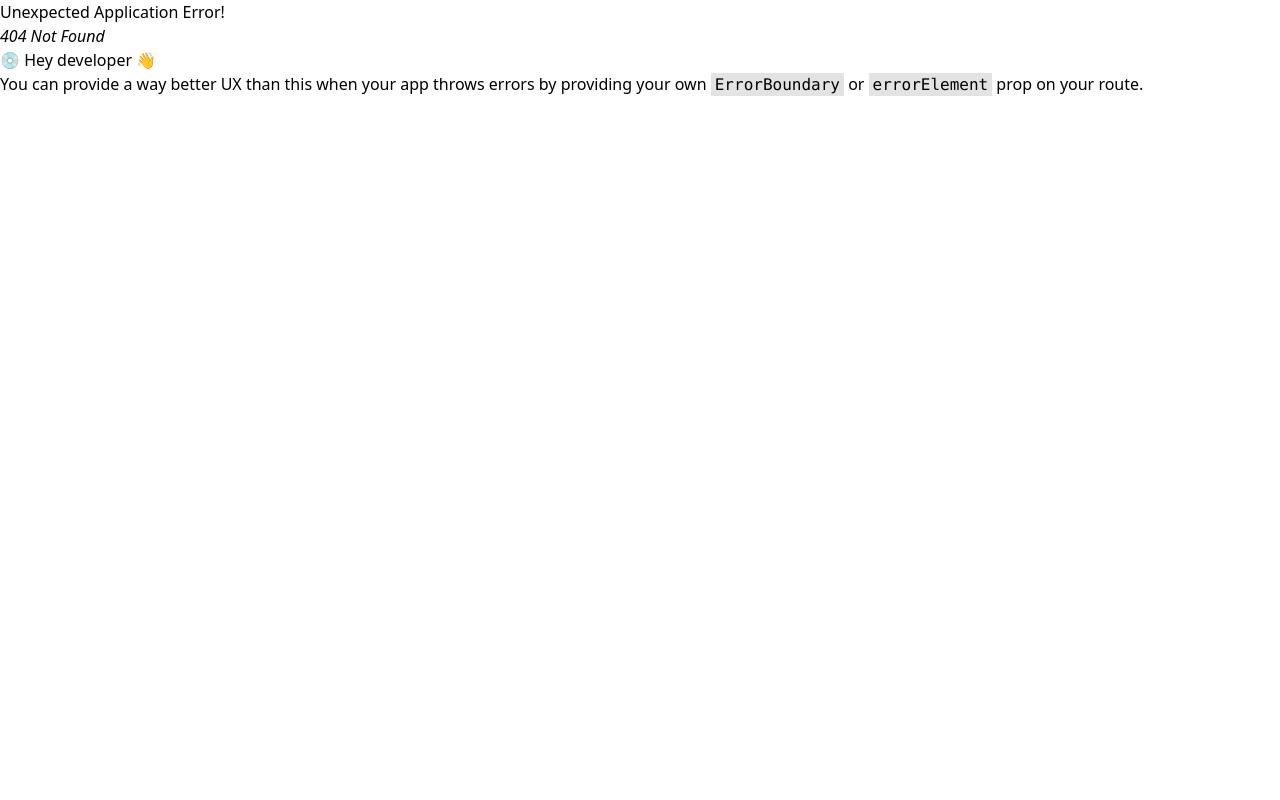
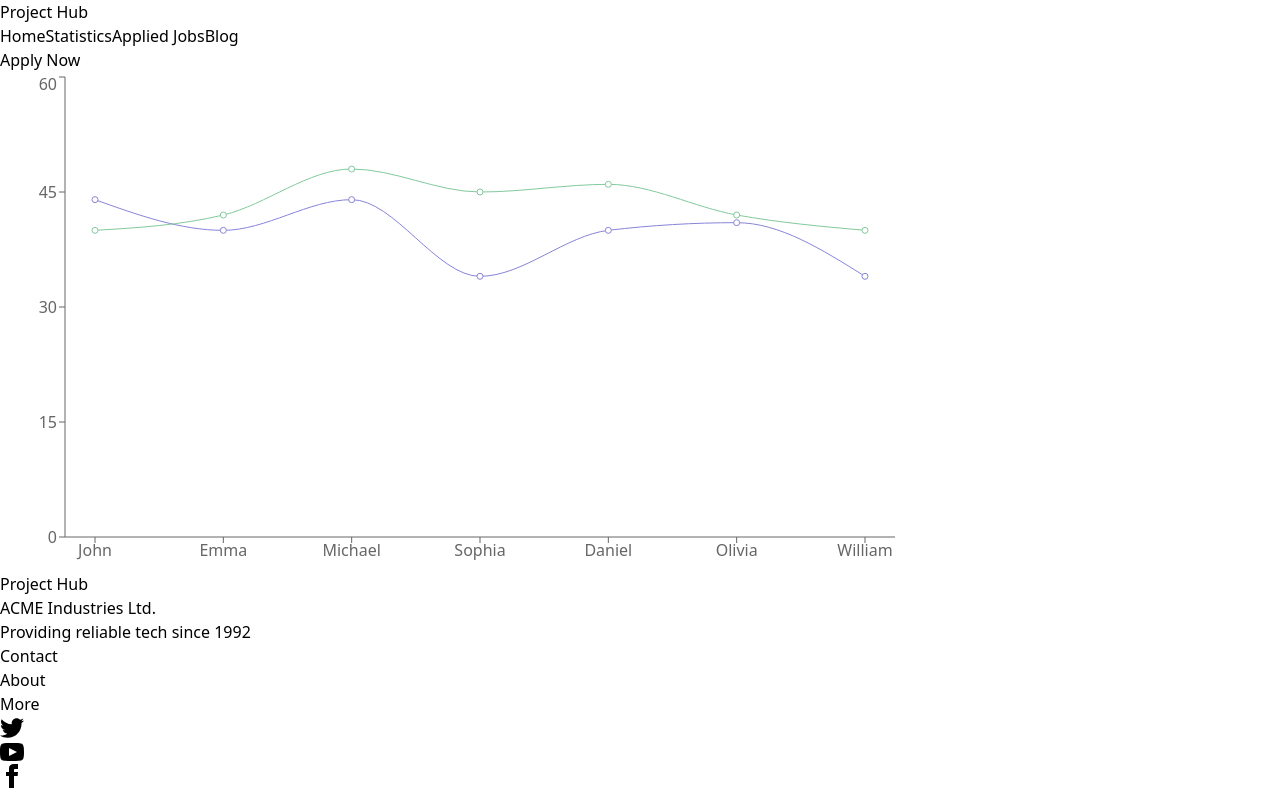
Before and after one commit to jewelrana3/career-hub, a React (Vite) app: page /statistics in a window 1280 px wide. Before the commit this address had no page. Built offline with nearby package versions, Linux system fonts and the light colour scheme.

Commit message:
appied jobs

```diff
--- a/package.json
+++ b/package.json
@@ -17,6 +17,7 @@
     "react-dom": "^18.2.0",
     "react-icons": "^4.9.0",
     "react-router-dom": "^6.12.1",
+    "recharts": "^2.6.2",
     "sort-by": "^1.2.0"
   },
   "devDependencies": {
--- a/src/App.jsx
+++ b/src/App.jsx
@@ -1,12 +1,14 @@
 // import React from 'react';
 import { Outlet } from 'react-router-dom';
 import Header from './components/Header/Header';
+import Footer from './components/Footer/Footer';
 
 const App = () => {
   return (
     <div>
       <Header></Header>
       <Outlet></Outlet>
+      <Footer></Footer>
     </div>
   );
 };
--- a/src/components/Applied/Applied.jsx
+++ b/src/components/Applied/Applied.jsx
@@ -3,11 +3,12 @@
 import { useLoaderData } from "react-router-dom";
 
 const Applied = () => {
-    const appliedJob = useLoaderData();
-    console.log(appliedJob)
+  const applied = useLoaderData();
+    console.log(applied)
     return (
         <div>
-            <h2>name:{appliedJob.email}</h2>
+            <h2>email:{applied.email}</h2>
+            <h2>email:{applied.fulltime}</h2>
         </div>
     );
 };
--- a/src/components/Details/Details.jsx
+++ b/src/components/Details/Details.jsx
@@ -7,7 +7,7 @@ import { useEffect } from "react";
 
 const Details = () => {
     const details = useLoaderData();
-    const { id, jobDescription, Education, address, Experience, phone, email, salary, jobTitle } = details;
+    const {  jobDescription, Education,jobRes, address, Experience, phone, email, salary, jobTitle } = details;
 
 
     useEffect(() => {
@@ -15,20 +15,20 @@ const Details = () => {
         const storedCart = getShoppingCart();
         console.log(storedCart)
         for (const id in storedCart) {
-            // const saveCart = details.find(product => product.id === id)
             console.log(id)
         }
     }, [details])
     const addToHandle = details => {
-        console.log(details)
-        addToDb(id)
+        // console.log(details)
+        addToDb(details)
     }
     return (
         <div>
             <h2 className="text-3xl text-center mt-8">Job Details</h2>
             <div className="grid grid-cols-2 mt-12">
                 <div className="tag px-20 bg-slate-100 py-4 ml-4 mr-4 gap-4">
-                    <p className="font-thin"><span className="font-semibold">jobDescription</span>:{jobDescription}</p>
+                    <p className="font-thin"><span className="font-semibold">JobDescription</span>:{jobDescription}</p>
+                    <p className="font-thin"><span className="font-semibold">Job Responsibility</span>:{jobRes}</p>
                     <p className="font-thin pt-2"><span className="font-semibold my-2">Education</span>:{Education}</p>
                     <p className="font-thin pt-2"><span className="font-semibold">Experience</span>:{Experience}</p>
                 </div>
@@ -45,7 +45,7 @@ const Details = () => {
                     <p>Address: {address}</p>
                 </div>
             </div>
-            <button onClick={() => addToHandle(details)} style={{ marginLeft: '300px ', width: '640px' }} className="mt-4 p-2 text-white bg-cyan-600">Apply Now</button>
+            <button onClick={() => addToHandle(details)} style={{ marginLeft: '300px ', width: '640px' }} className="mt-4 mb-8 p-2 text-white bg-cyan-600">Apply Now</button>
 
         </div>
     );
--- /dev/null
+++ b/src/components/ErrorPage/ErrorPage.jsx
@@ -0,0 +1,11 @@
+// import React from 'react';
+
+const ErrorPage = () => {
+    return (
+        <div>
+            <img className="w-full" src="https://i.ibb.co/4KvJzrb/istockphoto-1222806141-612x612.jpg" alt="" />
+        </div>
+    );
+};
+
+export default ErrorPage;
--- /dev/null
+++ b/src/components/Footer/Footer.jsx
@@ -0,0 +1,27 @@
+// import React from 'react';
+
+const Footer = () => {
+    return (
+        <div>
+            <footer className="footer p-10 bg-slate-400 text-white flex justify-between">
+                <div>
+                    <p className="text-3xl font-serif">Project Hub</p>
+                    <p>ACME Industries Ltd.<br />Providing reliable tech since 1992</p>
+                </div>
+               <div className="flex gap-4">
+                <p>Contact</p>
+                <p>About</p>
+                <p>More</p>
+               </div>
+                    <div className="flex justify-end gap-4">
+                        <a><svg xmlns="http://www.w3.org/2000/svg" width="24" height="24" viewBox="0 0 24 24" className="fill-current"><path d="M24 4.557c-.883.392-1.832.656-2.828.775 1.017-.609 1.798-1.574 2.165-2.724-.951.564-2.005.974-3.127 1.195-.897-.957-2.178-1.555-3.594-1.555-3.179 0-5.515 2.966-4.797 6.045-4.091-.205-7.719-2.165-10.148-5.144-1.29 2.213-.669 5.108 1.523 6.574-.806-.026-1.566-.247-2.229-.616-.054 2.281 1.581 4.415 3.949 4.89-.693.188-1.452.232-2.224.084.626 1.956 2.444 3.379 4.6 3.419-2.07 1.623-4.678 2.348-7.29 2.04 2.179 1.397 4.768 2.212 7.548 2.212 9.142 0 14.307-7.721 13.995-14.646.962-.695 1.797-1.562 2.457-2.549z"></path></svg></a>
+                        <a><svg xmlns="http://www.w3.org/2000/svg" width="24" height="24" viewBox="0 0 24 24" className="fill-current"><path d="M19.615 3.184c-3.604-.246-11.631-.245-15.23 0-3.897.266-4.356 2.62-4.385 8.816.029 6.185.484 8.549 4.385 8.816 3.6.245 11.626.246 15.23 0 3.897-.266 4.356-2.62 4.385-8.816-.029-6.185-.484-8.549-4.385-8.816zm-10.615 12.816v-8l8 3.993-8 4.007z"></path></svg></a>
+                        <a><svg xmlns="http://www.w3.org/2000/svg" width="24" height="24" viewBox="0 0 24 24" className="fill-current"><path d="M9 8h-3v4h3v12h5v-12h3.642l.358-4h-4v-1.667c0-.955.192-1.333 1.115-1.333h2.885v-5h-3.808c-3.596 0-5.192 1.583-5.192 4.615v3.385z"></path></svg></a>
+                    </div>
+
+            </footer>
+        </div>
+    );
+};
+
+export default Footer;
--- a/src/components/Home/Featured/Featured.jsx
+++ b/src/components/Home/Featured/Featured.jsx
@@ -7,7 +7,7 @@ const Featured = () => {
     const datas = useLoaderData();
 
     return (
-        <div className="mt-16">
+        <div className="mt-16 mb-8">
             <h1 className='text-4xl font-semibold text-center'>Featured Jobs</h1>
             <p className='text-center mb-8'>Explore thousands of job opportunities with all the information you need. Its your future</p>
             <div className='grid grid-cols-2 ml-32 gap-4'>
@@ -16,8 +16,10 @@ const Featured = () => {
                         key={data.id}
                         data={data}
                     ></Company>)
+
                 }
             </div>
+            <button style={{marginLeft:'36rem'}} className="mt-6 p-3 rounded bg-teal-950 text-white">See More</button>
         </div>
     );
 };
--- /dev/null
+++ b/src/components/Statistics/Statistics.jsx
@@ -0,0 +1,34 @@
+// import React from 'react';
+import { LineChart, Line, XAxis, YAxis, CartesianGrid, Tooltip, Legend, ResponsiveContainer } from 'recharts';
+const Statistics = () => {
+
+    const students = [
+        { id: 1, name: "John", mathMarks: 44, assignmentMarks: 40 },
+        { id: 2, name: "Emma", mathMarks: 40, assignmentMarks: 42 },
+        { id: 3, name: "Michael", mathMarks: 44, assignmentMarks: 48 },
+        { id: 4, name: "Sophia", mathMarks: 34, assignmentMarks: 45 },
+        { id: 5, name: "Daniel", mathMarks: 40, assignmentMarks: 46 },
+        { id: 6, name: "Olivia", mathMarks: 41, assignmentMarks: 42 },
+        { id: 7, name: "William", mathMarks: 34, assignmentMarks: 40 }
+    ];
+
+    return (
+        <div className='mt-16'>
+            <LineChart
+                width={900}
+                height={500}
+                data={students}
+            >
+                 <XAxis dataKey="name" padding={{ left: 30, right: 30 }} />
+                <YAxis />
+                <Tooltip />
+                <Line type="monotone" dataKey="mathMarks" stroke="#8884d8" activeDot={{ r: 8 }} />
+                <Line type="monotone" dataKey="assignmentMarks" stroke="#82ca9d" />
+
+
+            </LineChart>
+        </div>
+    );
+};
+
+export default Statistics;
--- a/src/main.jsx
+++ b/src/main.jsx
@@ -9,6 +9,9 @@ import {
 import Home from './components/Home/Home/Home.jsx';
 import Details from './components/Details/Details.jsx';
 import Applied from './components/Applied/Applied.jsx';
+// import { getShoppingCart } from './utilies/fakedb.js';
+import ErrorPage from './components/ErrorPage/ErrorPage.jsx';
+import Statistics from './components/Statistics/Statistics.jsx';
 import { getShoppingCart } from './utilies/fakedb.js';
 
 
@@ -16,6 +19,7 @@ const router = createBrowserRouter([
   {
     path: "/",
     element: <App></App>,
+    errorElement:<ErrorPage></ErrorPage>,
     children: [
       {
         path: '/',
@@ -33,12 +37,15 @@ const router = createBrowserRouter([
           const singleData = data.find(d => d.id == params.id)
           return singleData;
         }
-        // loader:({params})=> fetch(`data.json/${params.id}`)
+
       },
       {
         path:'appliedjob',
         element:<Applied></Applied>,
-
+        loader:getShoppingCart
+      },{
+        path:'statistics',
+        element:<Statistics></Statistics>
       }
     ]
   },
--- a/src/utilies/fakedb.js
+++ b/src/utilies/fakedb.js
@@ -1,16 +1,19 @@
 // use local storage to manage cart data
-const addToDb = id => {
+const addToDb = details => {
     let shoppingCart = getShoppingCart();
+
     // add quantity
-    const quantity = shoppingCart[id];
-    if (!quantity) {
-        shoppingCart[id] = 1;
+    const jobDetails = shoppingCart.find(pd=> pd.id === details.id)
+    if (!jobDetails) {
+        const newJobs = [...shoppingCart,details]
+        console.log(newJobs)
+        localStorage.setItem('shopping-cart', JSON.stringify(newJobs));
     }
-    else {
-        const newQuantity = quantity + 1;
-        shoppingCart[id] = newQuantity;
-    }
-    localStorage.setItem('shopping-cart', JSON.stringify(shoppingCart));
+    // else {
+    //     const newQuantity = jobDetails + 1;
+    //     shoppingCart[details] = newQuantity;
+    // }
+
 }
 
 const removeFromDb = id => {
@@ -22,7 +25,7 @@ const removeFromDb = id => {
 }
 
 const getShoppingCart = () => {
-    let shoppingCart = {};
+    let shoppingCart = [];
 
     //get the shopping cart from local storage
     const storedCart = localStorage.getItem('shopping-cart');
```
Also changed, not shown: public/data.json (+12 -6 lines), src/components/Home/Featured/Company.jsx (+0 -8 lines), 1 other file (tests, documents, lock files or other folders).
